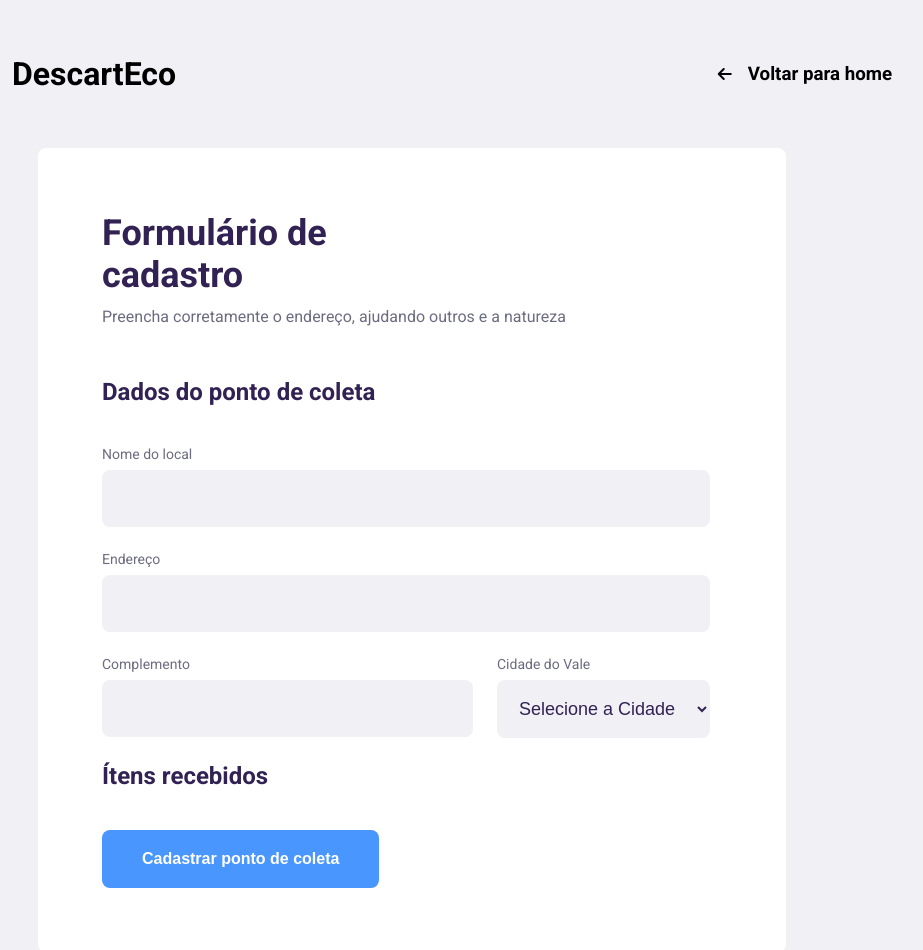
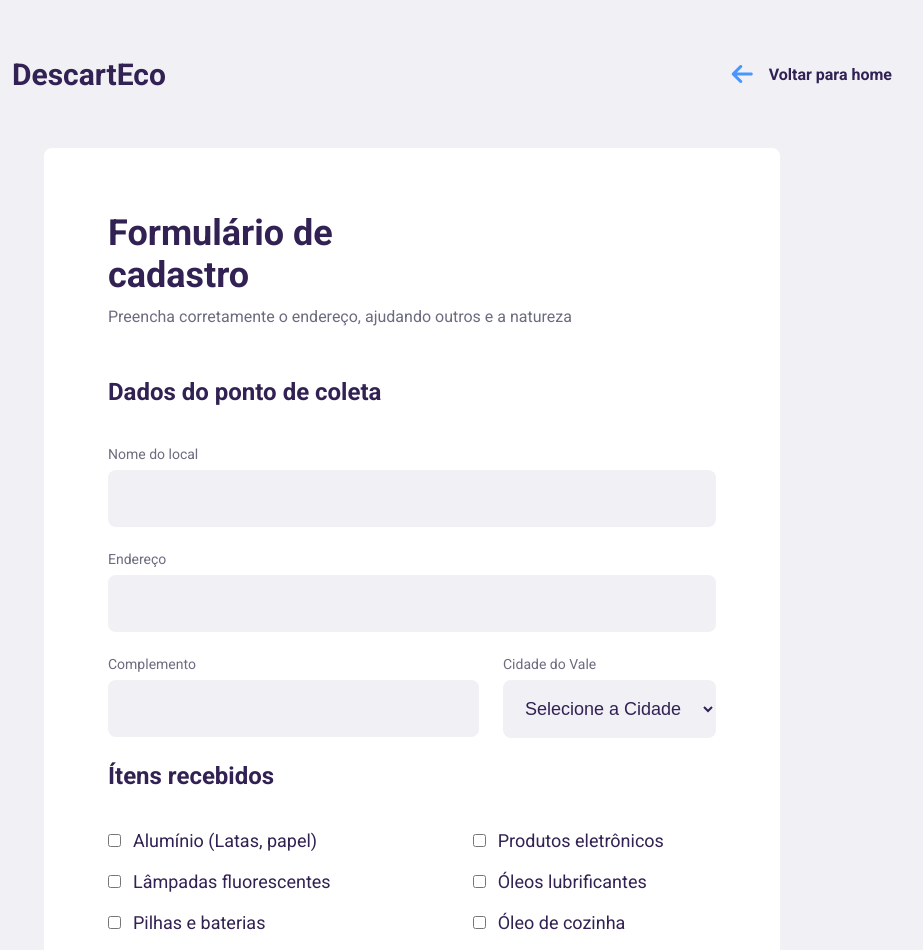
Before and after one commit to filipealvesrr/DescartEco, a plain HTML site: page register.html in a window 1280 px wide. Shown: the top 950 px of the page, 228-1151 px from the left. Drawn offline with Linux system fonts and the light colour scheme.

Commit message:
Finalizando o forms de cadastro

```diff
--- a/register.html
+++ b/register.html
@@ -78,6 +78,44 @@
                         <legend>
                             <h2>Ítens recebidos</h2>
                         </legend>
+                        <div class="groups">
+                            <div class="group-one">
+                                <div class="type">
+                                    <input type="checkbox" name="itens" id="">
+                                    <label for="">Alumínio (Latas, papel)</label>
+                                </div>
+                                <div class="type">
+                                    <input type="checkbox" name="itens" id="">
+                                    <label for="">Lâmpadas fluorescentes</label>
+                                </div>
+                                <div class="type">
+                                    <input type="checkbox" name="itens" id="">
+                                    <label for="">Pilhas e baterias</label>
+                                </div>
+                                <div class="type">
+                                    <input type="checkbox" name="itens" id="">
+                                    <label for="">Pneus</label>
+                                </div>
+                            </div>
+                            <div class="group-two">
+                                <div class="type">
+                                    <input type="checkbox" name="itens" id="">
+                                    <label for="">Produtos eletrônicos</label>
+                                </div>
+                                <div class="type">
+                                    <input type="checkbox" name="itens" id="">
+                                    <label for="">Óleos lubrificantes</label>
+                                </div>
+                                <div class="type">
+                                    <input type="checkbox" name="itens" id="">
+                                    <label for="">Óleo de cozinha</label>
+                                </div>
+                                <div class="type">
+                                    <input type="checkbox" name="itens" id="">
+                                    <label for="">Embalagem de agrotóxicos</label>
+                                </div>
+                            </div>
+                        </div>
                     </fieldset>
                     <button type="submit" class="button-form">Cadastrar ponto de coleta</button>
                 </form>
--- a/styleAboutUs.css
+++ b/styleAboutUs.css
@@ -10,6 +10,23 @@
     display: flex;
     align-items: center;
     gap: 16px;
+}
+
+.logo h1 {
+    color: #322153;
+    font-size: 30px;
+    font-weight: 700;
+}
+
+.register i {
+    color: #4996FF;
+    font-size: 24px;
+}
+
+.register h3 {
+    color: #322153;
+    font-size: 16px;
+    font-weight: 700;
 }
 
 .main-container {
--- a/styleCollectionPoints.css
+++ b/styleCollectionPoints.css
@@ -12,6 +12,24 @@
     gap: 16px;
 }
 
+.logo h1 {
+    color: #322153;
+    font-size: 30px;
+    font-weight: 700;
+}
+
+.register i {
+    color: #4996FF;
+    font-size: 24px;
+}
+
+.register h3 {
+    color: #322153;
+    font-size: 16px;
+    font-weight: 700;
+}
+
+
 .main-container {
     margin: 58px 160px;
 }
@@ -19,7 +37,7 @@
 .main-container h2 {
     font-size: 3.6rem;
     font-weight: 500;
-    color: #13131A;
+    color: #322153;
     margin-bottom: 30px;
 }
 .cards {
--- a/styleRegister.css
+++ b/styleRegister.css
@@ -12,13 +12,30 @@
     gap: 16px;
 }
 
+.logo h1 {
+    color: #322153;
+    font-size: 30px;
+    font-weight: 700;
+}
+
+.register i {
+    color: #4996FF;
+    font-size: 24px;
+}
+
+.register h3 {
+    color: #322153;
+    font-size: 16px;
+    font-weight: 700;
+}
+
 .form-container {
     display: flex;
     justify-content: center;
 }
 
 .wrapper {
-    width: 748px;
+    max-width: 748px;
     background-color: #FFF;
     padding: 64px;
     border-radius: 8px;
@@ -38,6 +55,11 @@
     color: #6C6C80;
     max-width: 500px;
     margin-bottom: 48px;
+}
+
+.info-local {
+    display: flex;
+    gap: 20px;
 }
 
 legend h2{
@@ -83,6 +105,21 @@ legend h2{
     padding: 18px;
 }
 
+.groups {
+    display: flex;
+    justify-content: space-between;
+}
+
+.type {
+    margin-bottom: 20px;
+}
+
+.type label {
+    font-size: 18px;
+    color: #322153;
+    margin-left: 8px;
+}
+
 .button-form {
     padding: 20px 40px;
     color: #FFF;
@@ -90,5 +127,6 @@ legend h2{
     font-size: 16px;
     font-weight: 700;
     border-radius: 8px;
-    text-align: right;
+    margin-top: 40px;
+
 }
```
Also changed, not shown: index.html (+1 -1 lines).
